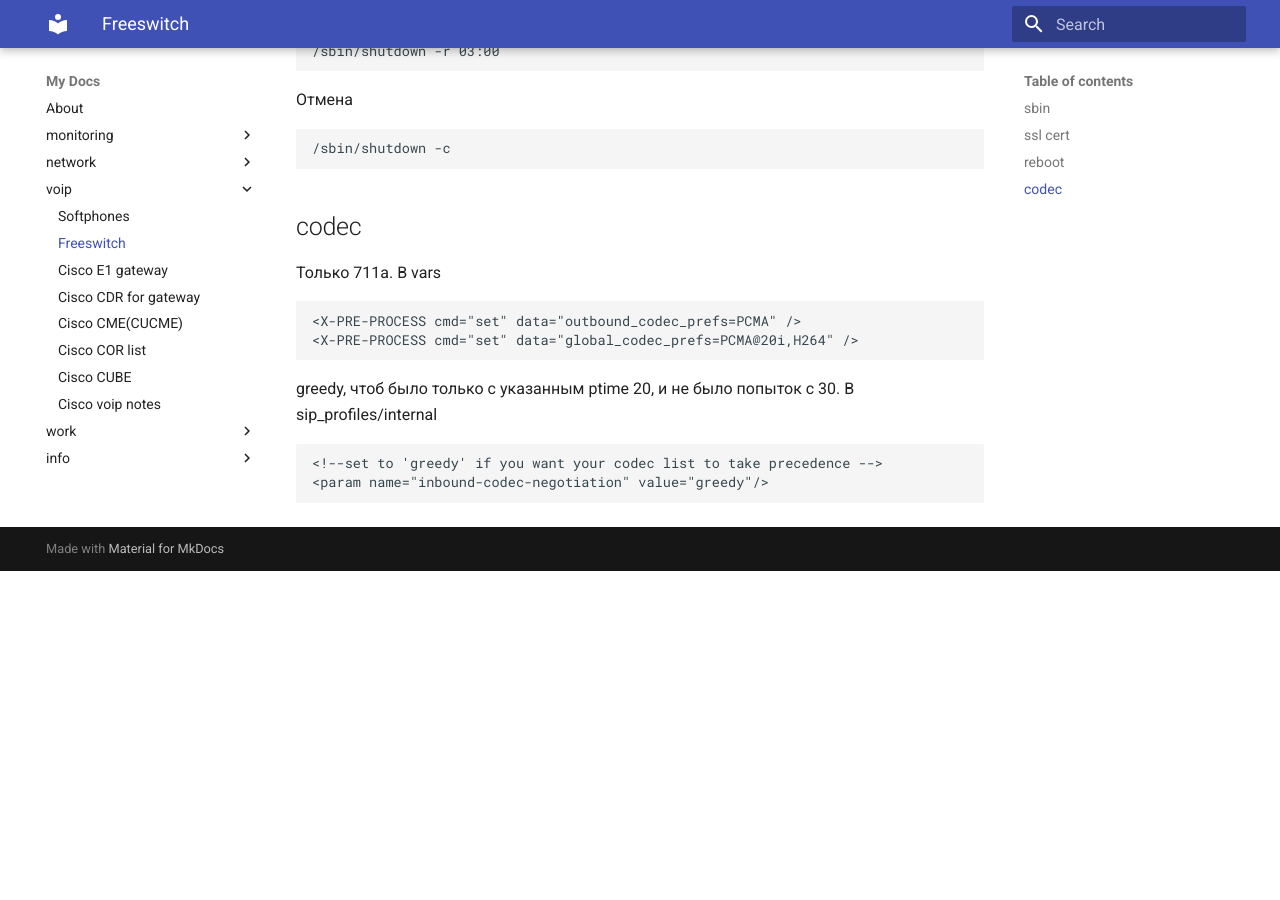
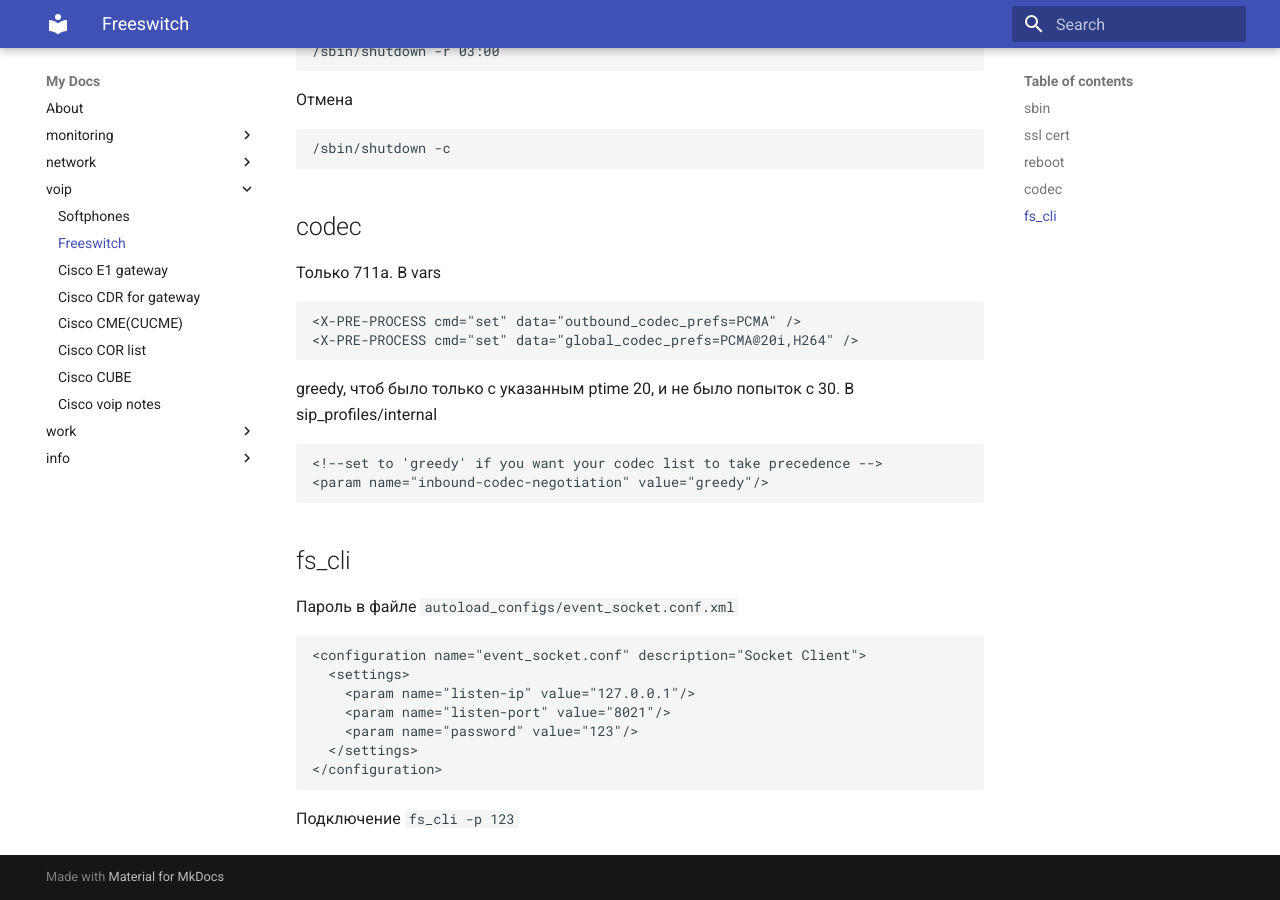
Before and after one commit to v98765/v98765.github.io, an MkDocs documentation site: the page built from docs/voip/freeswitch.md, in a window 1280 px wide and 900 px high, scrolled down 968 px. Built offline with MkDocs 1.6.1 and Material for MkDocs 9.7.7, drawn with Linux system fonts in a browser that asks for light colours; before the commit the page ends 1539 px from its top, so only the background shows below that.

Commit message:
docs/voip/freeswitch.md fs_cli

````diff
--- a/docs/voip/freeswitch.md
+++ b/docs/voip/freeswitch.md
@@ -55,3 +55,17 @@
 <!--set to 'greedy' if you want your codec list to take precedence -->
 <param name="inbound-codec-negotiation" value="greedy"/>
 ```
+
+## fs_cli
+
+Пароль в файле `autoload_configs/event_socket.conf.xml`
+```text
+<configuration name="event_socket.conf" description="Socket Client">
+  <settings>
+    <param name="listen-ip" value="127.0.0.1"/>
+    <param name="listen-port" value="8021"/>
+    <param name="password" value="123"/>
+  </settings>
+</configuration>
+```
+Подключение `fs_cli -p 123`
````
